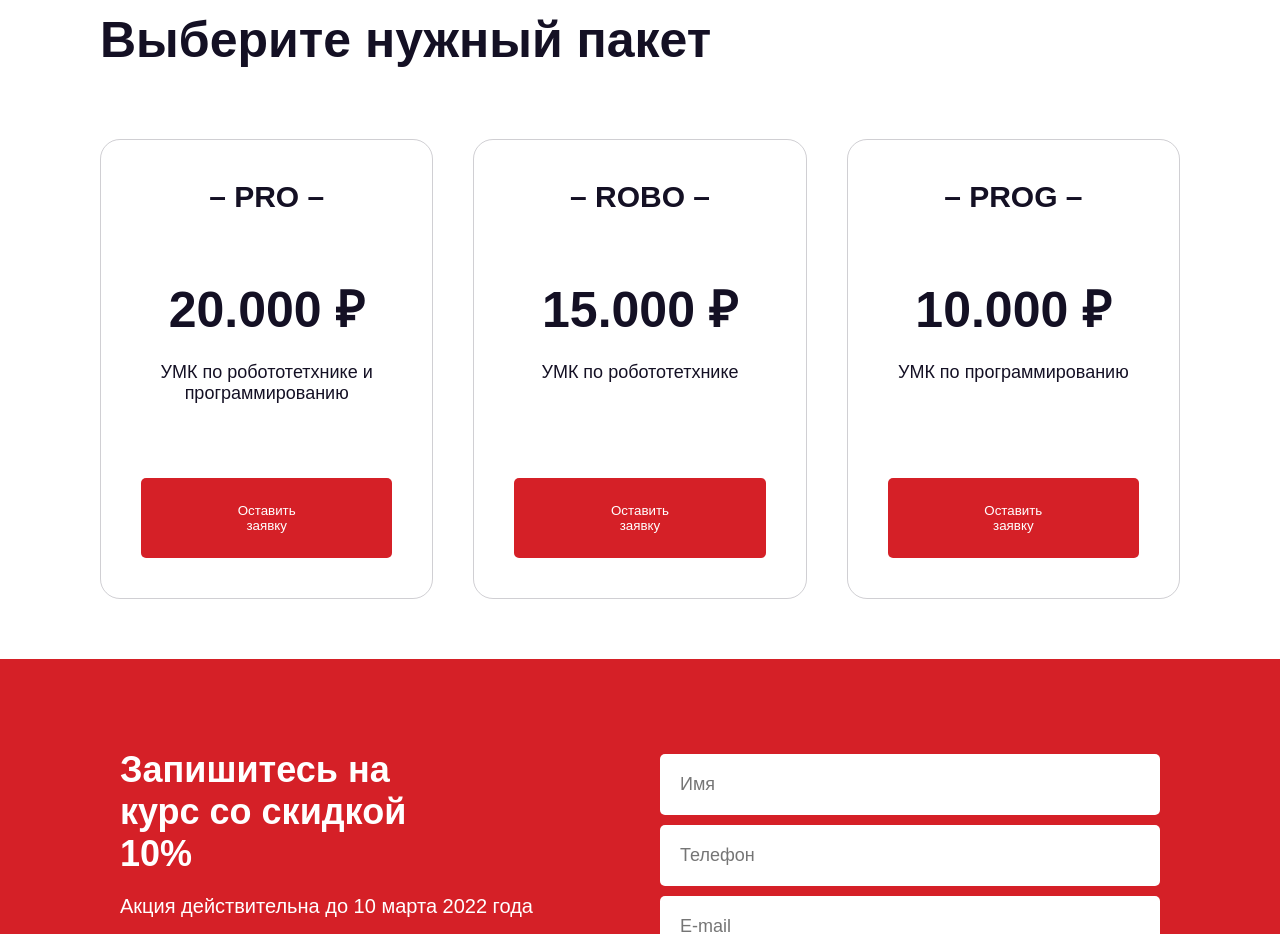
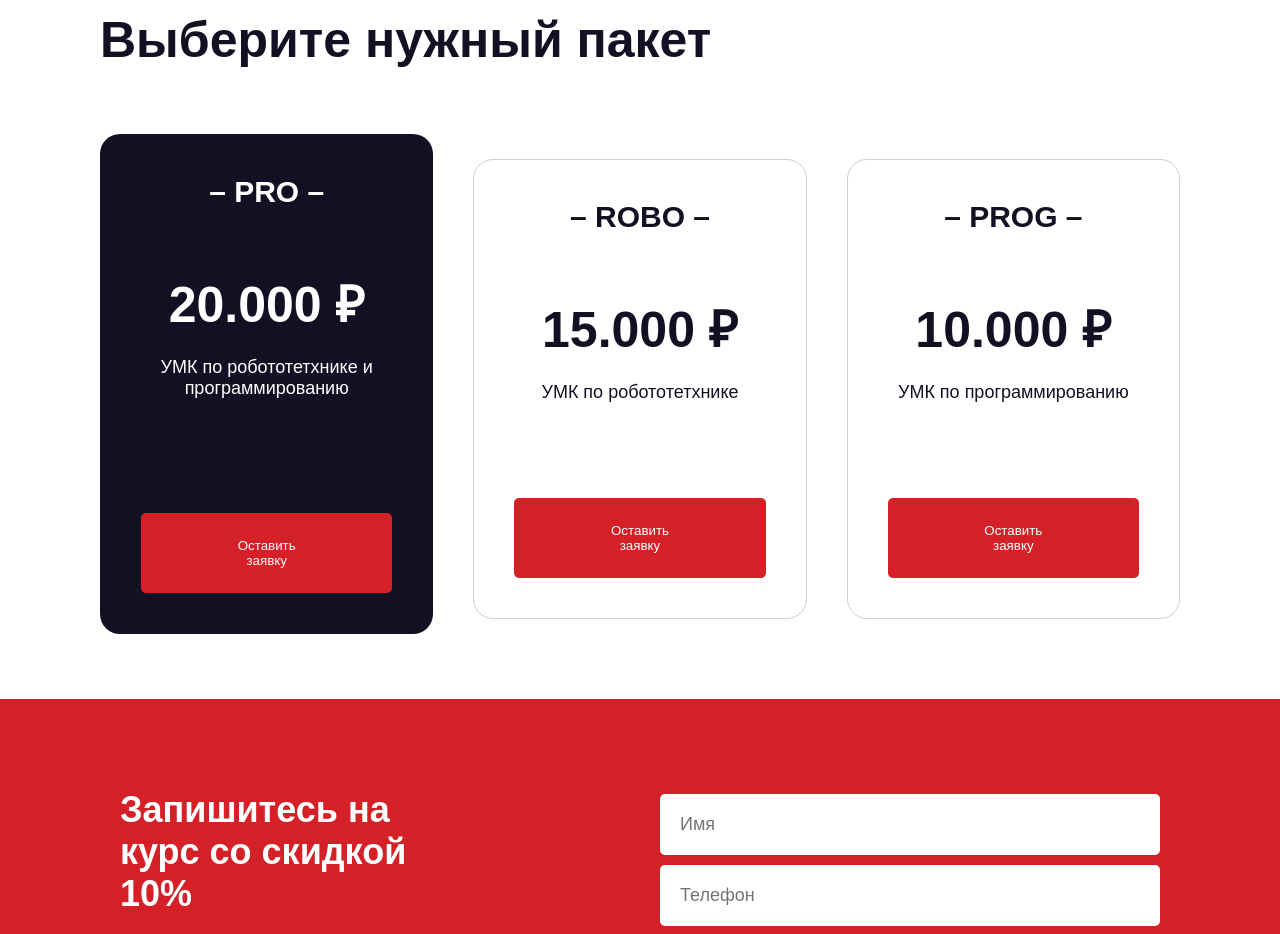
Before and after one commit to m1sha1905/m1sha1905.github.io, a plain HTML site: page robo.school/index.html in a window 1280 px wide. Shown: the part 2660-3594 px from the top of the page. Drawn offline with nearby package versions, Linux system fonts and the light colour scheme; a web font is replaced by a local one.

Commit message:
Убрал ховер-эффект в верстке
Убрал, т. к. скорее всего не не нужно (Странный макет)

```diff
--- a/robo.school/css/style.css
+++ b/robo.school/css/style.css
@@ -270,7 +270,27 @@ ul {
 .pack-item-2 {
   margin: 0 40px;
 }
-.pack-item:hover{
+#pack-item-main {
+  max-width: 360px;
+  height: 500px;
+  background-color: #141024;
+  color:#fff;
+  transition-delay: 0.1s;
+  transform: translateY(-5px);
+}
+#pack-item-main .pack-item-title {
+  color:#fff;
+  transition-delay: 0.1s;
+}
+#pack-item-main .pack-item-price{
+  color:#fff;
+  transition-delay: 0.1s;
+}
+#pack-item-main .pack-item-text{
+  color:#fff;
+  transition-delay: 0.1s;
+}
+/* .pack-item:hover{
   max-width: 360px;
   height: 500px;
   background-color: #141024;
@@ -289,7 +309,7 @@ ul {
 .pack-item:hover .pack-item-text{
   color:#fff;
   transition-delay: 0.1s;
-}
+} */
 
 .pack-item-title {
   font-weight: 600;
--- a/robo.school/index.html
+++ b/robo.school/index.html
@@ -6,10 +6,8 @@
   <title>ROBO.SCHOOL</title>
   <link rel="stylesheet" href="css/style.css">
   <link href="https://fonts.cdnfonts.com/css/jost" rel="stylesheet">
-  <link
-  rel="stylesheet"
-  href="https://cdn.jsdelivr.net/npm/swiper@11/swiper-bundle.min.css"
-  />
+  <link rel="stylesheet" href="https://cdn.jsdelivr.net/npm/swiper@11/swiper-bundle.min.css"/>
+  <!-- <link href="https://cdn.jsdelivr.net/npm/bootstrap@5.3.3/dist/css/bootstrap.min.css" rel="stylesheet" integrity="sha384-QWTKZyjpPEjISv5WaRU9OFeRpok6YctnYmDr5pNlyT2bRjXh0JMhjY6hW+ALEwIH" crossorigin="anonymous"> -->
 </head>
 <body>
 
@@ -164,7 +162,7 @@
         <div class="pack-title main-title">Выберите нужный пакет</div>
         <!-- /.pack-title main-title -->
         <div class="pack-items">
-          <div class="pack-item">
+          <div class="pack-item" id="pack-item-main">
             <div class="pack-item-title">– PRO –</div>
             <div class="pack-item-price">20.000 ₽</div>
             <div class="pack-item-text">УМК по робототетхнике и программированию</div>
@@ -228,6 +226,7 @@
   </footer>
   <!-- /.footer-wrapper -->
 
+  <!-- <script src="https://cdn.jsdelivr.net/npm/bootstrap@5.3.3/dist/js/bootstrap.bundle.min.js" integrity="sha384-YvpcrYf0tY3lHB60NNkmXc5s9fDVZLESaAA55NDzOxhy9GkcIdslK1eN7N6jIeHz" crossorigin="anonymous"></script> -->
   <script src="https://cdn.jsdelivr.net/npm/swiper@11/swiper-bundle.min.js"></script>
   <script src="js/script.js"></script>
 </body>
```
